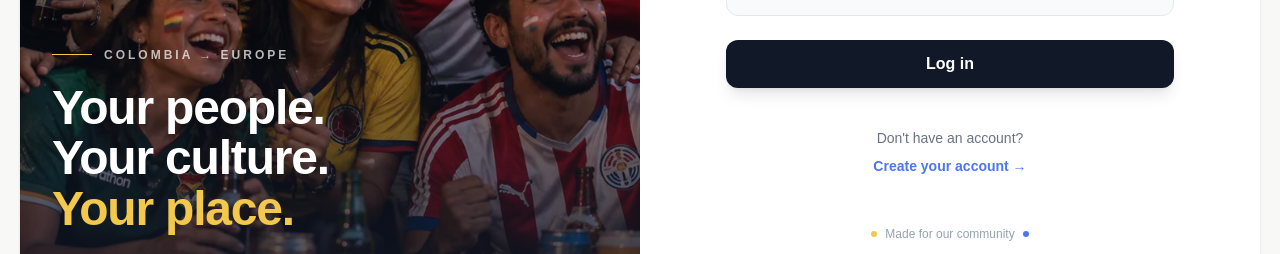
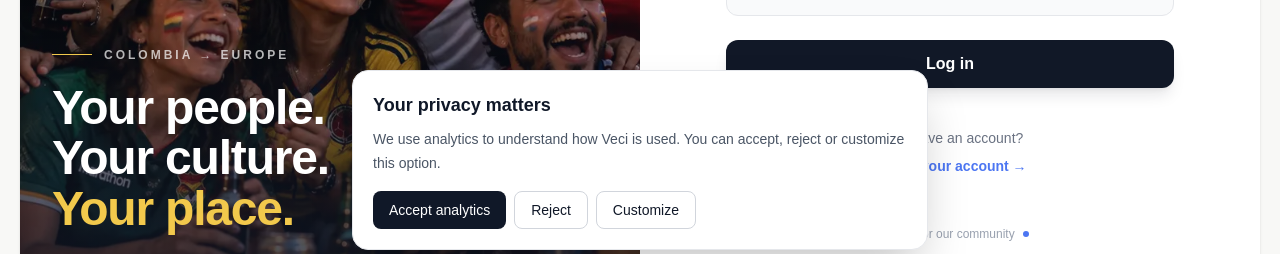
Before and after one commit to NRDS92/Veci-web-app, a Next.js app: page /en/login in a window 1280 px wide. Shown: the part 534-788 px from the top of the page. Built offline with nearby package versions, Linux system fonts and the light colour scheme; no server answers.

Commit message:
add privacy analytics acceptance

```diff
--- a/src/app/[locale]/layout.tsx
+++ b/src/app/[locale]/layout.tsx
@@ -1,7 +1,7 @@
 import { NextIntlClientProvider } from "next-intl";
 import { getMessages } from "next-intl/server";
 import { notFound } from "next/navigation";
-import GoogleAnalytics from "@/components/Analytics/GoogleAnalytics";
+import ConsentManager from "@/components/privacy/ConsentManager";
 import Navbar from "@/components/layout/navbar/Navbar";
 import Footer from "@/components/layout/footer/Footer";
 
@@ -24,7 +24,7 @@ export default async function LocaleLayout({
 
   return (
     <NextIntlClientProvider messages={messages}>
-      <GoogleAnalytics />
+      <ConsentManager />
       <Navbar />
       {children}
       <Footer />
--- a/src/components/Analytics/GoogleAnalytics.tsx
+++ b/src/components/Analytics/GoogleAnalytics.tsx
@@ -1,3 +1,4 @@
+
 "use client";
 
 import Script from "next/script";
@@ -15,13 +16,11 @@ export default function GoogleAnalytics() {
         strategy="afterInteractive"
       />
 
-        <Script
-            id="google-analytics-config"
-            strategy="afterInteractive"
-        >
+      <Script id="google-analytics-config" strategy="afterInteractive">
         {`
           window.dataLayer = window.dataLayer || [];
           function gtag(){window.dataLayer.push(arguments);}
+          window.gtag = gtag;
           gtag('js', new Date());
           gtag('config', '${GA_ID}');
         `}
--- /dev/null
+++ b/src/components/privacy/ConsentManager.tsx
@@ -0,0 +1,208 @@
+
+"use client";
+
+import { useEffect, useState } from "react";
+import { useTranslations } from "next-intl";
+
+import GoogleAnalytics from "@/components/Analytics/GoogleAnalytics";
+
+type Consent = {
+  version: number;
+  analytics: boolean;
+  updatedAt: string;
+};
+
+const STORAGE_KEY = "veci-consent";
+const CONSENT_VERSION = 1;
+
+const GA_ID = process.env.NEXT_PUBLIC_GA_MEASUREMENT_ID;
+
+function setAnalyticsDisabled(disabled: boolean) {
+  if (!GA_ID || typeof window === "undefined") return;
+
+  const key = `ga-disable-${GA_ID}`;
+
+  (window as unknown as Record<string, unknown>)[key] = disabled;
+}
+
+function isValidConsent(value: unknown): value is Consent {
+  if (typeof value !== "object" || value === null) {
+    return false;
+  }
+
+  const candidate = value as Record<string, unknown>;
+
+  return (
+    candidate.version === CONSENT_VERSION &&
+    typeof candidate.analytics === "boolean" &&
+    typeof candidate.updatedAt === "string" &&
+    !Number.isNaN(Date.parse(candidate.updatedAt))
+  );
+}
+
+export default function ConsentManager() {
+  const t = useTranslations("Privacy");
+
+  const [consent, setConsent] = useState<Consent | null>(null);
+  const [ready, setReady] = useState(false);
+  const [settingsOpen, setSettingsOpen] = useState(false);
+  const [analyticsEnabled, setAnalyticsEnabled] = useState(false);
+
+  useEffect(() => {
+    // Analytics is disabled unless valid consent is found.
+    setAnalyticsDisabled(true);
+
+    try {
+      const stored = localStorage.getItem(STORAGE_KEY);
+
+      if (stored !== null) {
+        const parsed: unknown = JSON.parse(stored);
+
+        if (isValidConsent(parsed)) {
+          setAnalyticsDisabled(!parsed.analytics);
+          setConsent(parsed);
+          setAnalyticsEnabled(parsed.analytics);
+        }
+      }
+    } catch {
+      setAnalyticsDisabled(true);
+    } finally {
+      setReady(true);
+    }
+  }, []);
+
+  function saveConsent(analytics: boolean) {
+    const nextConsent: Consent = {
+      version: CONSENT_VERSION,
+      analytics,
+      updatedAt: new Date().toISOString(),
+    };
+
+    // Apply the decision before updating the UI.
+    setAnalyticsDisabled(!analytics);
+
+    setConsent(nextConsent);
+    setAnalyticsEnabled(analytics);
+    setSettingsOpen(false);
+
+    try {
+      localStorage.setItem(
+        STORAGE_KEY,
+        JSON.stringify(nextConsent)
+      );
+    } catch {
+      // Keep the decision in memory.
+      // After reload, analytics defaults to disabled.
+    }
+  }
+
+  if (!ready) return null;
+
+  return (
+    <>
+      {consent?.analytics === true && <GoogleAnalytics />}
+
+      {consent === null || settingsOpen ? (
+        <section
+          role="region"
+          aria-label={t("title")}
+          aria-describedby="veci-consent-description"
+          className="fixed inset-x-4 bottom-4 z-[100] mx-auto max-w-xl rounded-2xl border border-gray-200 bg-white p-5 text-gray-900 shadow-2xl"
+        >
+          <h2 className="text-lg font-semibold">
+            {t("title")}
+          </h2>
+
+          <p
+            id="veci-consent-description"
+            className="mt-2 text-sm leading-6 text-gray-600"
+          >
+            {t("description")}
+          </p>
+
+          {settingsOpen && (
+            <label className="mt-4 flex items-start gap-3 rounded-lg bg-gray-50 p-3">
+              <input
+                type="checkbox"
+                checked={analyticsEnabled}
+                onChange={(event) =>
+                  setAnalyticsEnabled(event.target.checked)
+                }
+                className="mt-1"
+              />
+
+              <span>
+                <span className="block font-medium">
+                  {t("analytics")}
+                </span>
+
+                <span className="text-sm text-gray-600">
+                  {t("analyticsDescription")}
+                </span>
+              </span>
+            </label>
+          )}
+
+          <div className="mt-4 flex flex-wrap gap-2">
+            {!settingsOpen ? (
+              <>
+                <button
+                  type="button"
+                  onClick={() => saveConsent(true)}
+                  className="rounded-lg bg-gray-900 px-4 py-2 text-sm font-medium text-white"
+                >
+                  {t("accept")}
+                </button>
+
+                <button
+                  type="button"
+                  onClick={() => saveConsent(false)}
+                  className="rounded-lg border border-gray-300 px-4 py-2 text-sm"
+                >
+                  {t("reject")}
+                </button>
+
+                <button
+                  type="button"
+                  onClick={() => setSettingsOpen(true)}
+                  className="rounded-lg border border-gray-300 px-4 py-2 text-sm"
+                >
+                  {t("customize")}
+                </button>
+              </>
+            ) : (
+              <>
+                <button
+                  type="button"
+                  onClick={() => saveConsent(analyticsEnabled)}
+                  className="rounded-lg bg-gray-900 px-4 py-2 text-sm font-medium text-white"
+                >
+                  {t("save")}
+                </button>
+
+                <button
+                  type="button"
+                  onClick={() => saveConsent(false)}
+                  className="rounded-lg border border-gray-300 px-4 py-2 text-sm"
+                >
+                  {t("reject")}
+                </button>
+              </>
+            )}
+          </div>
+        </section>
+      ) : (
+        <button
+          type="button"
+          onClick={() => {
+            setAnalyticsEnabled(consent.analytics);
+            setSettingsOpen(true);
+          }}
+          className="fixed bottom-4 left-4 z-[90] rounded-lg border border-gray-300 bg-white px-3 py-2 text-sm text-gray-900 shadow"
+        >
+          {t("settings")}
+        </button>
+      )}
+    </>
+  );
+}
--- a/src/messages/de.json
+++ b/src/messages/de.json
@@ -56,5 +56,16 @@
       "previousSlide": "Vorheriger Slide",
       "nextSlide": "Nächster Slide",
       "goToSlide": "Zu Slide {number}"
+  },
+  "Privacy": {
+    "title": "Deine Privatsphäre ist wichtig",
+    "description": "Wir verwenden Analysen, um die Nutzung von Veci zu verstehen. Du kannst zustimmen, ablehnen oder deine Auswahl anpassen.",
+    "accept": "Analyse akzeptieren",
+    "reject": "Ablehnen",
+    "customize": "Einstellungen anpassen",
+    "save": "Einstellungen speichern",
+    "analytics": "Analyse",
+    "analyticsDescription": "Ermöglicht uns, die Nutzung von Veci mit Google Analytics zu messen.",
+    "settings": "Datenschutz und Cookies"
   }
 }
--- a/src/messages/en.json
+++ b/src/messages/en.json
@@ -57,5 +57,16 @@
       "previousSlide": "Previous slide",
       "nextSlide": "Next slide",
       "goToSlide": "Go to slide {number}"
+  },
+  "Privacy": {
+    "title": "Your privacy matters",
+    "description": "We use analytics to understand how Veci is used. You can accept, reject or customize this option.",
+    "accept": "Accept analytics",
+    "reject": "Reject",
+    "customize": "Customize",
+    "save": "Save preferences",
+    "analytics": "Analytics",
+    "analyticsDescription": "Allows us to measure usage of Veci through Google Analytics.",
+    "settings": "Privacy and cookies"
   }
 }
--- a/src/messages/es.json
+++ b/src/messages/es.json
@@ -58,5 +58,16 @@
       "previousSlide": "Slide anterior",
       "nextSlide": "Siguiente slide",
       "goToSlide": "Ir al slide {number}"
+  },
+  "Privacy": {
+    "title": "Tu privacidad importa",
+    "description": "Utilizamos analítica para comprender cómo se utiliza Veci. Puedes aceptar, rechazar o personalizar esta opción.",
+    "accept": "Aceptar analítica",
+    "reject": "Rechazar",
+    "customize": "Personalizar",
+    "save": "Guardar preferencias",
+    "analytics": "Analítica",
+    "analyticsDescription": "Permite medir el uso de Veci mediante Google Analytics.",
+    "settings": "Privacidad y cookies"
   }
 }
```
Lines whose indentation alone changed are shown as unchanged.
